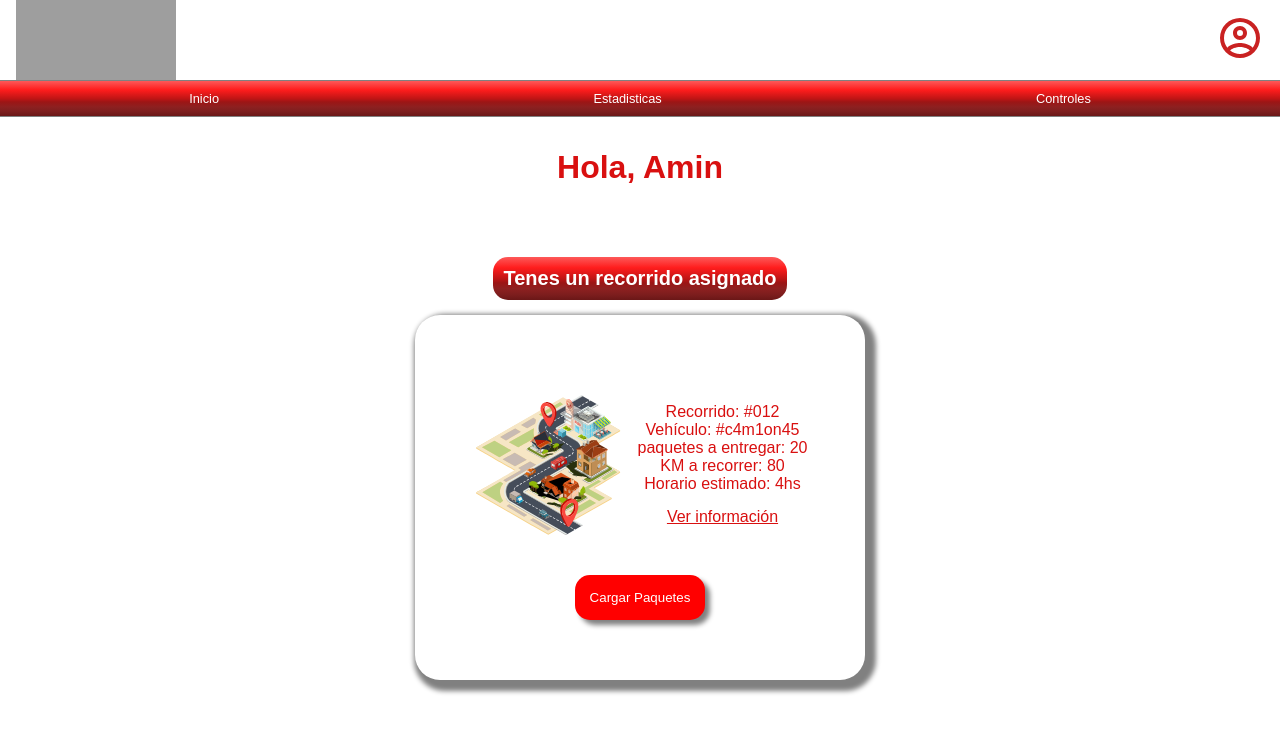
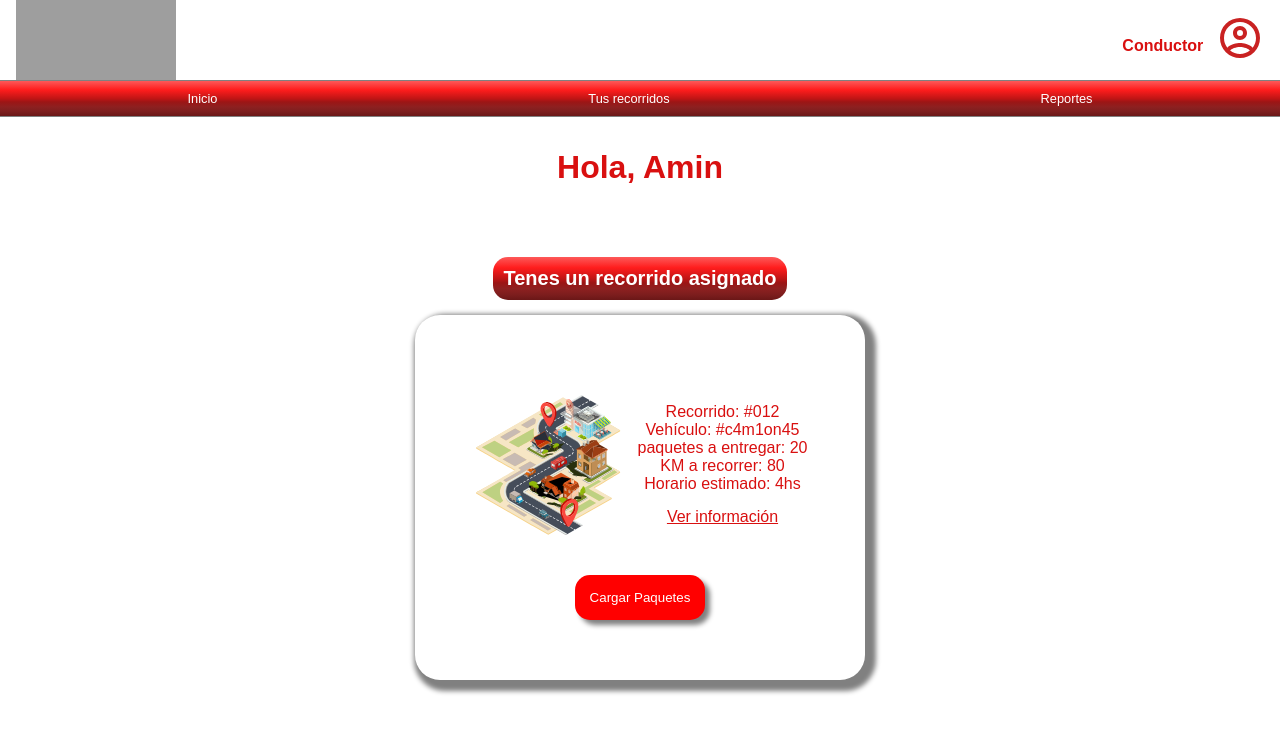
Before and after one commit to imdaviddev/tp-final-laboratorio-frontend, a React (Vite) app: page /conductor in a window 1280 px wide. Shown: the top 732 px of the page. Built offline with nearby package versions, Linux system fonts and the light colour scheme; grey boxes are pictures that could not be loaded.

Commit message:
Arreglos sobre el conductor
Header personalizado para el conductor.

```diff
--- a/src/components/HeaderComponent/Header.tsx
+++ b/src/components/HeaderComponent/Header.tsx
@@ -13,6 +13,19 @@ const NavbarCliente = () => {
         <li>Seguimiento</li>
         <li>Sucursales</li>
         <li>Sobre Nosotros</li>
+      </ul>
+    </nav>
+
+  )
+}
+
+const NavBarConductor = () => {
+  return (
+    <nav className="header-bottom">
+      <ul>
+        <li>Inicio</li>
+        <li>Tus recorridos</li>
+        <li>Reportes</li>
       </ul>
     </nav>
 
@@ -76,7 +89,7 @@ const NavbarAdministracion = () => {
 }
 
 const roles: string[] = [
-  "Cliente", "Supervisor", "Gerente", "Mantenimiento", "Administracion"
+  "Cliente", "Supervisor", "Gerente", "Mantenimiento", "Administracion", "Conductor"
 ]
 
 interface Props {
@@ -91,6 +104,9 @@ const Header: React.FC<Props> = ({ rol }) => {
         {rol=="Supervisor"? <p>Supervisor</p> : null}
         {rol=="Mantenimiento"? <p>Mantenimiento</p> : null}
         {rol=="Administracion"? <p>Administracion</p> : null}
+        {rol=="Gerente"? <p>Gerente</p> : null}
+        {rol=="Conductor"? <p>Conductor</p> : null}
+
         <div className="imagen-de-perfil">
            <MdiAccountCircleOutline width={'100%'} height={'100%'} />
         </div>
@@ -99,6 +115,7 @@ const Header: React.FC<Props> = ({ rol }) => {
     {rol == "Cliente" ? <NavbarCliente/> : null}
     {rol == "Supervisor" ? <NavbarSupervisor/> : null}
     {rol == "Gerente" ? <NavbarGerencia/> : null}
+    {rol == "Conductor" ? <NavBarConductor/> : null}
     {rol == "Mantenimiento" ? <NavbarMantenimiento/> : null}
     {rol == "Administracion" ? <NavbarAdministracion/> : null}
   </div>
--- a/src/components/reportesGerencia/BasicBars.tsx
+++ b/src/components/reportesGerencia/BasicBars.tsx
@@ -4,7 +4,7 @@ import { BarChart } from '@mui/x-charts/BarChart';
 export default function BasicBars() {
   return (
     <BarChart
-      xAxis={[{ scaleType: 'band', data: ['group A', 'group B', 'group C'] }]}
+      xAxis={[{ scaleType: 'band', data: ['Abril', 'Mayo', 'Junio'] }]}
       series={[{ data: [4, 3, 5] }, { data: [1, 6, 3] }, { data: [2, 5, 6] }]}
       width={500}
       height={300}
--- a/src/components/reportesGerencia/BasicTabs.tsx
+++ b/src/components/reportesGerencia/BasicTabs.tsx
@@ -49,7 +49,6 @@ export default function BasicTabs() {
         <Tabs value={value} onChange={handleChange} aria-label="basic tabs example">
           <Tab label="Gastos" {...a11yProps(0)} />
           <Tab label="Recorridos" {...a11yProps(1)} />
-          <Tab label="Satisfaccion del cliente" {...a11yProps(2)} />
         </Tabs>
       </Box>
       <CustomTabPanel value={value} index={0}>
@@ -74,17 +73,6 @@ export default function BasicTabs() {
           </div>
         </div>
       </CustomTabPanel>
-      <CustomTabPanel value={value} index={2}>
-        <div className='container-reports'>
-          <div className='graph-container'>
-            <BasicLineChart />
-          </div>
-          <div className='button-container'>
-            <button> Ver puntuacion Semanal</button>
-            <button> Ver puntuacion Mensual</button>
-          </div>
-        </div>
-      </CustomTabPanel>
     </Box>
   );
 }
--- a/src/pages/Conductor/ConductorInicio.tsx
+++ b/src/pages/Conductor/ConductorInicio.tsx
@@ -20,7 +20,7 @@ const ConductorInicio = () => {
 
     return (
         <div className='page-container'>
-            <Header rol='Gerente' />
+            <Header rol='Conductor' />
             <div className="wrapper-mensaje-bienvenida">
                 <h1>Hola, Amin</h1>
             </div>
--- a/src/pages/Conductor/ConductorRecorrido.tsx
+++ b/src/pages/Conductor/ConductorRecorrido.tsx
@@ -4,7 +4,7 @@ import './conductor.css'
 
 const CoductorRecorrido = () => {
     return <div className='page-container'>
-        <Header rol='Gerente' />
+        <Header rol='Conductor' />
         <div className="wrapper-mensaje-bienvenida">
             <h1>Tus recorridos</h1>
         </div>
--- a/src/pages/Conductor/ConductorReportes.tsx
+++ b/src/pages/Conductor/ConductorReportes.tsx
@@ -5,7 +5,7 @@ import './conductor.css'
 
 const ConductorReportes = () => {
     return <div className='page-container'>
-        <Header rol='Gerente' />
+        <Header rol='Conductor' />
         <div className="wrapper-mensaje-bienvenida">
             <h1>Reportes</h1>
         </div>
```
Also changed, not shown: src/pages/Conductor/ConductorPaquetes.tsx (deleted).
